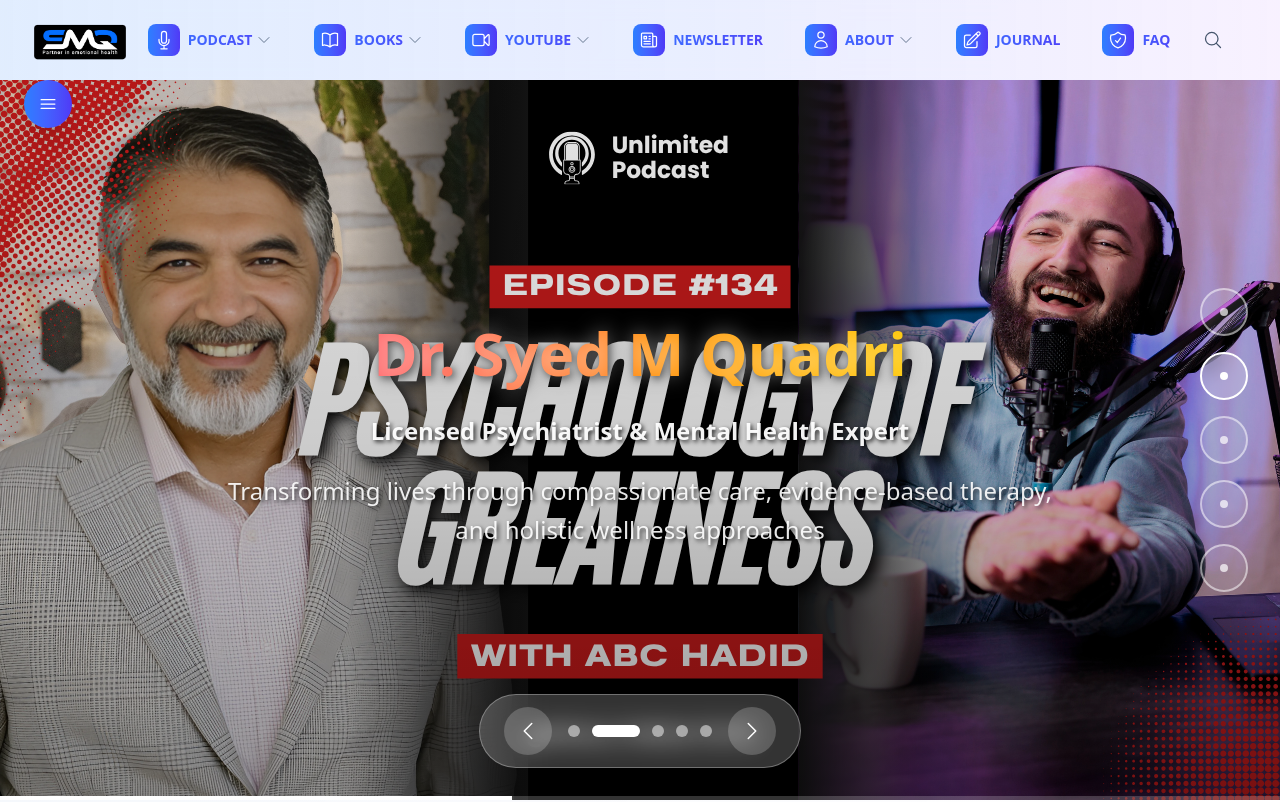
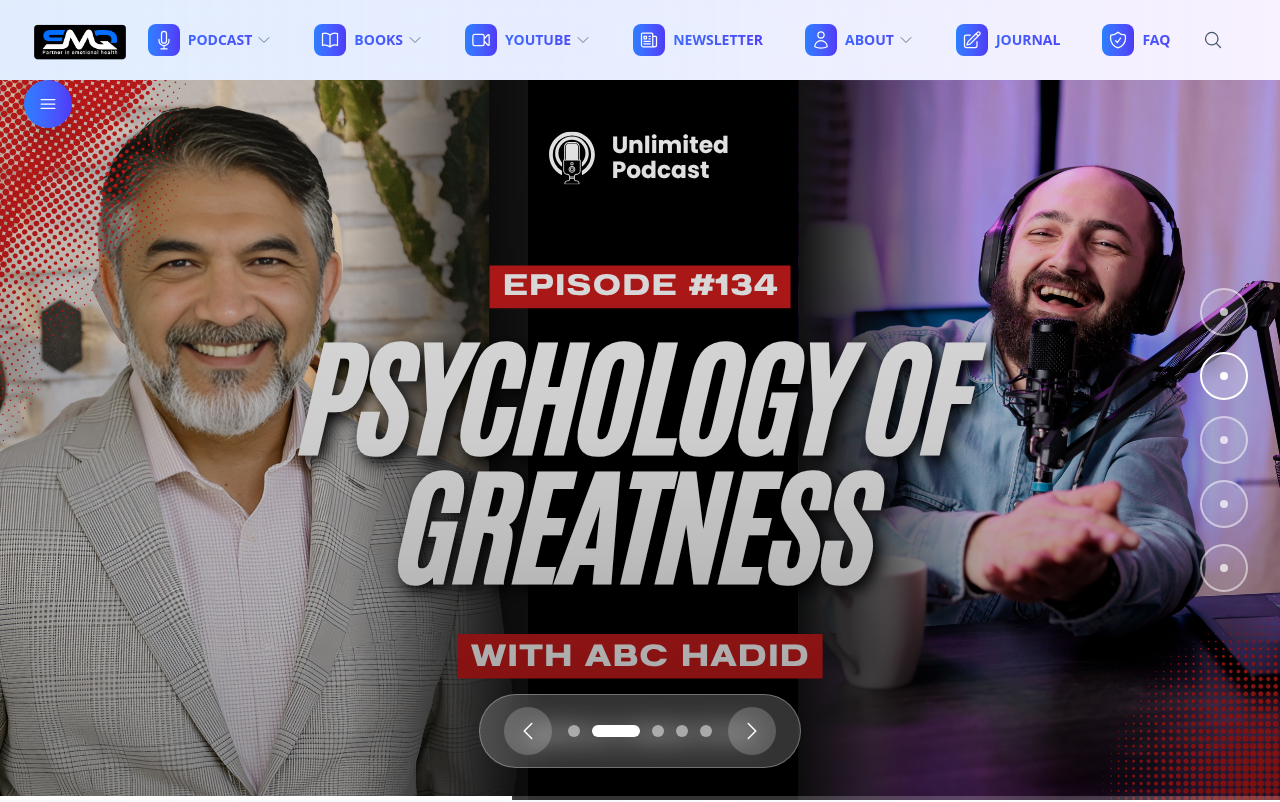
Before and after one commit to ajmal-stack/Dr-Sayyad-M-Quadri, a Next.js app in the folder client/: page / in a window 1280 px wide. Shown: the top 802 px of the page. Built offline with nearby package versions, Linux system fonts and the light colour scheme.

Commit message:
fix the hero title

```diff
--- a/client/src/components/ui/Hero.tsx
+++ b/client/src/components/ui/Hero.tsx
@@ -196,7 +196,7 @@ export default function Hero() {
             </div> */}
 
             {/* Main Title */}
-            <h1
+            {/* <h1
               className={`text-2xl sm:text-3xl md:text-4xl lg:text-5xl xl:text-6xl 2xl:text-7xl font-bold mb-2 sm:mb-3 md:mb-4 lg:mb-6 leading-tight px-2 ${
                 isVisible
                   ? 'animate-in fade-in slide-in-from-bottom duration-1000 delay-400'
@@ -223,10 +223,10 @@ export default function Hero() {
               >
                 Dr. Syed M Quadri
               </span>
-            </h1>
+            </h1> */}
 
             {/* Subtitle */}
-            <h2
+            {/* <h2
               className={`text-sm sm:text-base md:text-lg lg:text-xl xl:text-2xl 2xl:text-3xl font-semibold text-white/95 mb-2 sm:mb-3 md:mb-4 lg:mb-6 px-4 ${
                 isVisible
                   ? 'animate-in fade-in slide-in-from-bottom duration-1000 delay-600'
@@ -235,10 +235,10 @@ export default function Hero() {
               style={{ textShadow: '2px 2px 4px rgba(0,0,0,0.8)' }}
             >
               Licensed Psychiatrist & Mental Health Expert
-            </h2>
+            </h2> */}
 
             {/* Description */}
-            <p
+            {/* <p
               className={`text-sm sm:text-base md:text-lg lg:text-xl xl:text-2xl text-white/90 leading-relaxed max-w-4xl mx-auto mb-4 sm:mb-6 md:mb-8 lg:mb-12 px-4 ${
                 isVisible
                   ? 'animate-in fade-in slide-in-from-bottom duration-1000 delay-800'
@@ -248,7 +248,7 @@ export default function Hero() {
             >
               Transforming lives through compassionate care, evidence-based
               therapy, and holistic wellness approaches
-            </p>
+            </p> */}
 
             {/* CTA Buttons */}
             {/* <div
```
